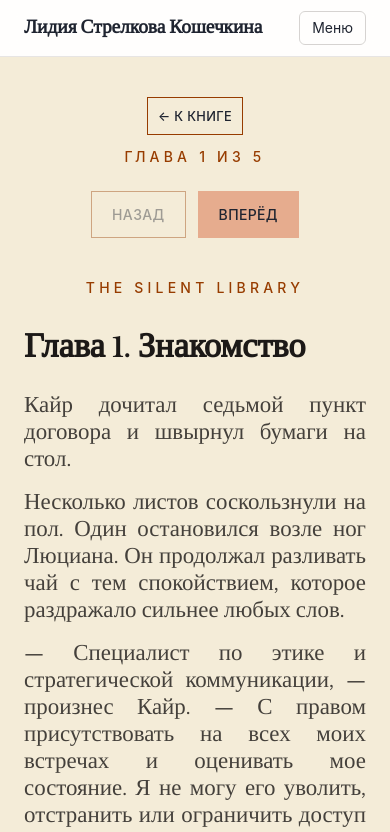
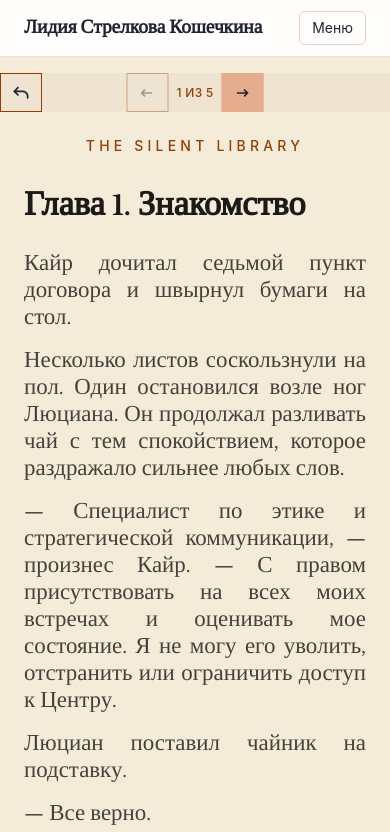
Before and after one commit to 144307/books-frontend, a React (Vite) app: page /books/1/fragment/1 in a window 390 px wide. Shown: the top 832 px of the page. Built offline with nearby package versions, Linux system fonts and the light colour scheme.

Commit message:
redesign fragment chapter nav: beige ribbon with back link, icon arrow buttons on mobile, 1 iz 5 counter between arrows, smaller buttons and tighter mobile spacing

```diff
--- /dev/null
+++ b/src/components/ArrowIcon/ArrowIcon.tsx
@@ -0,0 +1,21 @@
+interface ArrowIconProps {
+  direction: "left" | "right";
+}
+
+function ArrowIcon({ direction }: ArrowIconProps) {
+  return (
+    <svg
+      viewBox="0 0 24 24"
+      aria-hidden="true"
+      className="inline-block h-5 w-5 fill-current"
+    >
+      {direction === "left" ? (
+        <path d="M5 12L4.29289 11.2929L3.58579 12L4.29289 12.7071L5 12ZM17 13C17.5523 13 18 12.5523 18 12C18 11.4477 17.5523 11 17 11V13ZM8.29289 7.29289L4.29289 11.2929L5.70711 12.7071L9.70711 8.70711L8.29289 7.29289ZM4.29289 12.7071L8.29289 16.7071L9.70711 15.2929L5.70711 11.2929L4.29289 12.7071ZM5 13H17V11H5V13Z" />
+      ) : (
+        <path d="M18 12L18.7071 11.2929L19.4142 12L18.7071 12.7071L18 12ZM6 13C5.44771 13 5 12.5523 5 12C5 11.4477 5.44771 11 6 11V13ZM14.7071 7.29289L18.7071 11.2929L17.2929 12.7071L13.2929 8.70711L14.7071 7.29289ZM18.7071 12.7071L14.7071 16.7071L13.2929 15.2929L17.2929 11.2929L18.7071 12.7071ZM18 13H6V11H18V13Z" />
+      )}
+    </svg>
+  );
+}
+
+export default ArrowIcon;
--- /dev/null
+++ b/src/components/BackIcon/BackIcon.tsx
@@ -0,0 +1,13 @@
+function BackIcon() {
+  return (
+    <svg
+      viewBox="0 0 24 24"
+      aria-hidden="true"
+      className="inline-block h-5 w-5 fill-current"
+    >
+      <path d="M4 10L3.29289 10.7071L2.58579 10L3.29289 9.29289L4 10ZM21 18C21 18.5523 20.5523 19 20 19C19.4477 19 19 18.5523 19 18L21 18ZM8.29289 15.7071L3.29289 10.7071L4.70711 9.29289L9.70711 14.2929L8.29289 15.7071ZM3.29289 9.29289L8.29289 4.29289L9.70711 5.70711L4.70711 10.7071L3.29289 9.29289ZM4 9L14 9L14 11L4 11L4 9ZM21 16L21 18L19 18L19 16L21 16ZM14 9C17.866 9 21 12.134 21 16L19 16C19 13.2386 16.7614 11 14 11L14 9Z" />
+    </svg>
+  );
+}
+
+export default BackIcon;
--- a/src/pages/Fragment.tsx
+++ b/src/pages/Fragment.tsx
@@ -1,5 +1,7 @@
 import { useNavigate, useParams } from "react-router";
 import ReactMarkdown from "react-markdown";
+import ArrowIcon from "../components/ArrowIcon/ArrowIcon";
+import BackIcon from "../components/BackIcon/BackIcon";
 import Button from "../components/Button/Button";
 import Layout from "../components/Layout/Layout";
 import PageMessage from "../components/PageMessage/PageMessage";
@@ -20,8 +22,15 @@ function Fragment() {
     fragmentID,
   );
   usePageTitle(
-    book && chapter !== null ? `${book.book_name} · глава ${fragmentID}` : undefined,
+    book && chapter !== null
+      ? `${book.book_name} · глава ${fragmentID}`
+      : undefined,
   );
+
+  const goToPrev = () =>
+    navigate(`/books/${bookID}/fragment/${fragmentID - 1}`);
+  const goToNext = () =>
+    navigate(`/books/${bookID}/fragment/${fragmentID + 1}`);
 
   if (isLoading)
     return (
@@ -53,34 +62,37 @@ function Fragment() {
 
   return (
     <Layout>
-      <div className="page-width flex flex-col items-center gap-3 px-6 pt-10">
-        <Button to={`/books/${bookID}`}>← К книге</Button>
-        <span className="text-sm font-medium uppercase tracking-[0.3em] text-amber-800">
-          Глава {fragmentID} из {book.chapters.length}
+      <div className="relative mt-4 flex w-full items-center bg-[#efe4d1] pr-4 sm:mt-10">
+        <Button to={`/books/${bookID}`} size="md" aria-label="К книге">
+          <span className="flex items-center gap-2">
+            <BackIcon />
+            <span className="hidden sm:inline">К книге</span>
           </span>
-      </div>
-      <div className="page-width flex justify-center gap-3 px-6 pt-6">
+        </Button>
+        <div className="absolute left-1/2 flex -translate-x-1/2 items-center gap-2">
+          <Button size="md" disabled={!hasPrev} onClick={goToPrev}>
+            <span className="sm:hidden">
+              <ArrowIcon direction="left" />
+            </span>
+            <span className="hidden sm:inline">Назад</span>
+          </Button>
+          <span className="text-xs font-medium uppercase tracking-wide text-amber-800 sm:text-sm">
+            {fragmentID} из {book.chapters.length}
+          </span>
           <Button
-          size="lg"
-          disabled={!hasPrev}
-          onClick={() =>
-            navigate(`/books/${bookID}/fragment/${fragmentID - 1}`)
-          }
-        >
-          Назад
-        </Button>
-        <Button
-          size="lg"
+            size="md"
             variant="accent"
             disabled={!hasNext}
-          onClick={() =>
-            navigate(`/books/${bookID}/fragment/${fragmentID + 1}`)
-          }
+            onClick={goToNext}
           >
-          Вперёд
+            <span className="sm:hidden">
+              <ArrowIcon direction="right" />
+            </span>
+            <span className="hidden sm:inline">Вперёд</span>
           </Button>
         </div>
-      <article className="page-width px-6 py-10">
+      </div>
+      <article className="page-width px-6 pt-6 pb-10 sm:pt-10">
         <span className="block text-center text-sm font-medium uppercase tracking-[0.3em] text-amber-800">
           {book.book_name}
         </span>
@@ -89,24 +101,22 @@ function Fragment() {
         </div>
       </article>
       <div className="page-width flex justify-center gap-3 px-6 pb-14">
-        <Button
-          size="lg"
-          disabled={!hasPrev}
-          onClick={() =>
-            navigate(`/books/${bookID}/fragment/${fragmentID - 1}`)
-          }
-        >
-          Назад
+        <Button size="md" disabled={!hasPrev} onClick={goToPrev}>
+          <span className="sm:hidden">
+            <ArrowIcon direction="left" />
+          </span>
+          <span className="hidden sm:inline">Назад</span>
         </Button>
         <Button
-          size="lg"
+          size="md"
           variant="accent"
           disabled={!hasNext}
-          onClick={() =>
-            navigate(`/books/${bookID}/fragment/${fragmentID + 1}`)
-          }
+          onClick={goToNext}
         >
-          Вперёд
+          <span className="sm:hidden">
+            <ArrowIcon direction="right" />
+          </span>
+          <span className="hidden sm:inline">Вперёд</span>
         </Button>
       </div>
     </Layout>
```
Also changed, not shown: 1 other file (tests, documents, lock files or other folders). Lines whose indentation alone changed are shown as unchanged.
